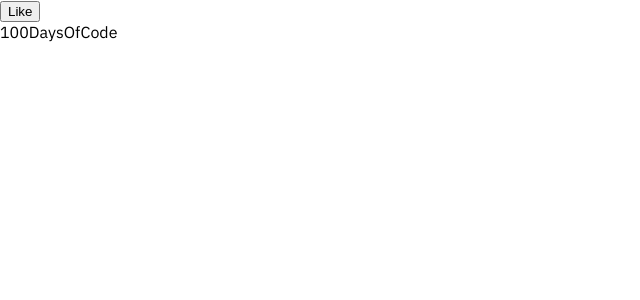
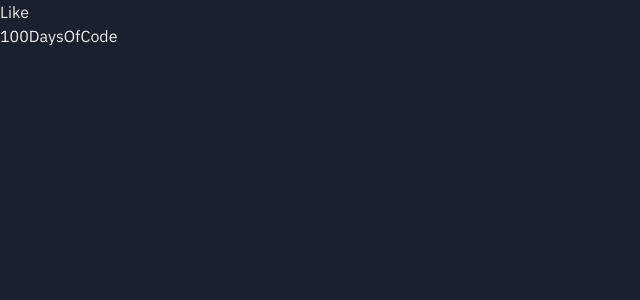
Before and after one commit to relaxedleaf/ClickToLikeTweets, a Next.js app: page / in a window 1280 px wide. Shown: the top 300 px of the page, without its empty margins (0-640 px from the left). Built offline with nearby package versions, Linux system fonts and the light colour scheme.

Commit message:
Configured Chakra UI

```diff
--- a/package.json
+++ b/package.json
@@ -9,6 +9,9 @@
     "lint": "next lint"
   },
   "dependencies": {
+    "@chakra-ui/react": "^2.4.9",
+    "@emotion/react": "^11.10.5",
+    "@emotion/styled": "^11.10.5",
     "@next/font": "^13.1.1",
     "@types/node": "18.11.18",
     "@types/react": "18.0.26",
@@ -18,6 +21,7 @@
     "classnames": "^2.3.2",
     "eslint": "8.31.0",
     "eslint-config-next": "13.1.1",
+    "framer-motion": "^8.5.2",
     "next": "13.1.1",
     "react": "18.2.0",
     "react-dom": "18.2.0",
--- a/pages/_app.tsx
+++ b/pages/_app.tsx
@@ -1,6 +1,8 @@
 import '../styles/globals.css';
 
 import type { AppProps } from 'next/app';
+import { ChakraProvider } from '@chakra-ui/react';
+import { extendTheme } from '@chakra-ui/react';
 import localFont from '@next/font/local';
 
 const ibmPlexSans = localFont({
@@ -23,10 +25,22 @@ const ibmPlexSans = localFont({
 	],
 });
 
+const colors = {
+	brand: {
+		900: '#1a365d',
+		800: '#153e75',
+		700: '#2a69ac',
+	},
+};
+
+const theme = extendTheme({ colors });
+
 export default function App({ Component, pageProps }: AppProps) {
 	return (
-		<main className={ibmPlexSans.className}>
-			<Component {...pageProps} />
-		</main>
+		<ChakraProvider theme={theme}>
+			<main className={ibmPlexSans.className}>
+				<Component {...pageProps} />
+			</main>
+		</ChakraProvider>
 	);
 }
--- a/pages/_document.tsx
+++ b/pages/_document.tsx
@@ -1,10 +1,14 @@
 import { Head, Html, Main, NextScript } from 'next/document';
+
+import { ColorModeScript } from '@chakra-ui/react'
+import theme from './theme';
 
 export default function Document() {
 	return (
 		<Html lang='en'>
 			<Head />
 			<body>
+				<ColorModeScript initialColorMode={theme.config.initialColorMode}/>
 				<Main />
 				<NextScript />
 			</body>
--- /dev/null
+++ b/pages/theme.ts
@@ -0,0 +1,9 @@
+type InitialColorMode = "light" | "dark" | "system";
+
+const theme = {
+    config: {
+        initialColorMode: "dark" as InitialColorMode
+    }
+}
+
+export default theme;
```
Also changed, not shown: 1 other file (tests, documents, lock files or other folders).
